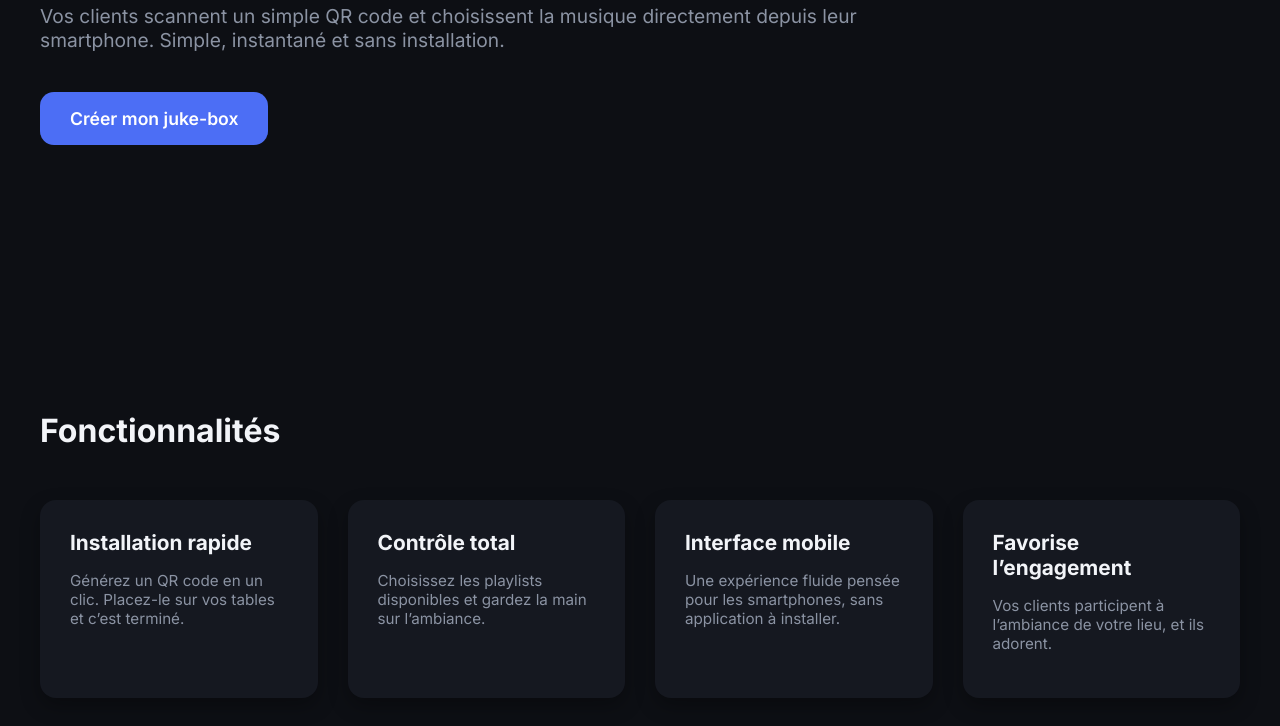
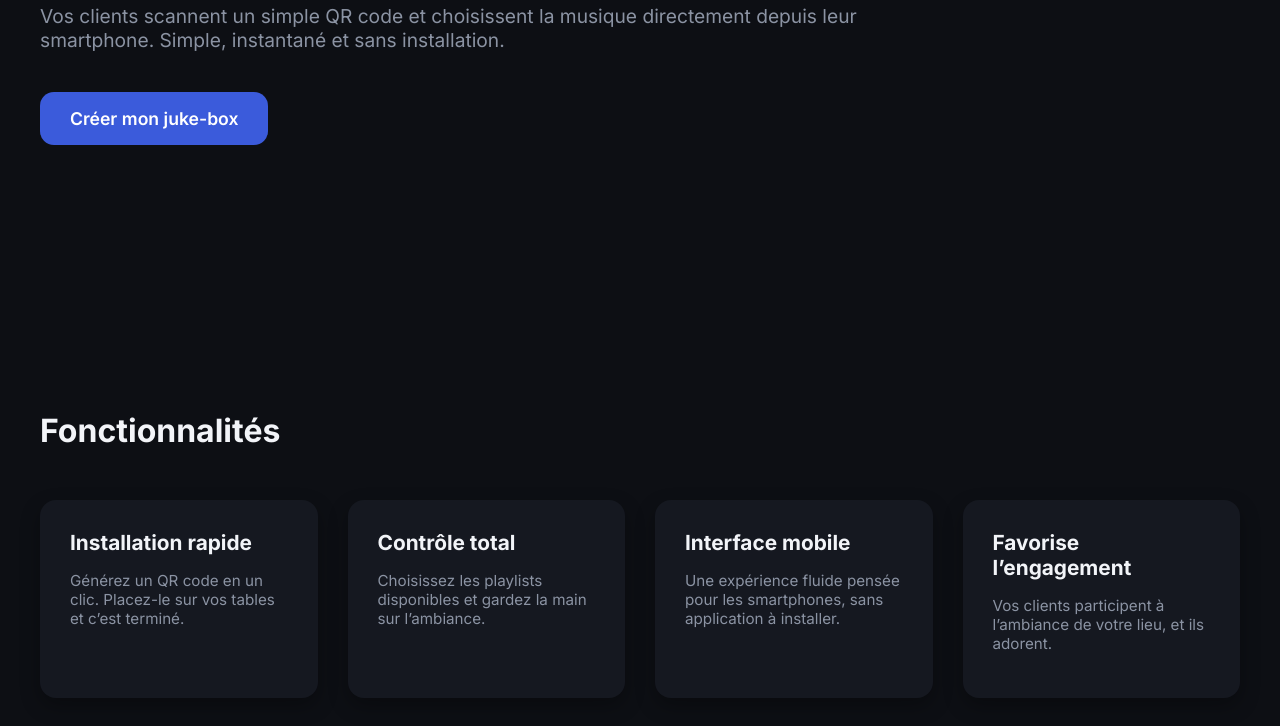
Before and after one commit to luilautre/juke-app, a website: page public/index.html in a window 1280 px wide. Shown: the part 374-1100 px from the top of the page. Drawn offline with Linux system fonts and the light colour scheme.

Commit message:
Update index.html

```diff
--- a/public/index.html
+++ b/public/index.html
@@ -15,7 +15,7 @@
     :root {
       --bg: #0d0f14;
       --card: #151820;
-      --accent: #4c6ef5; /*--accent: #5c7cfa;*/
+      --accent: #3b5bdb; /*--accent: #5c7cfa;*/
       --text: #f2f4f8;
       --muted: #8b93a3;
     }
```
